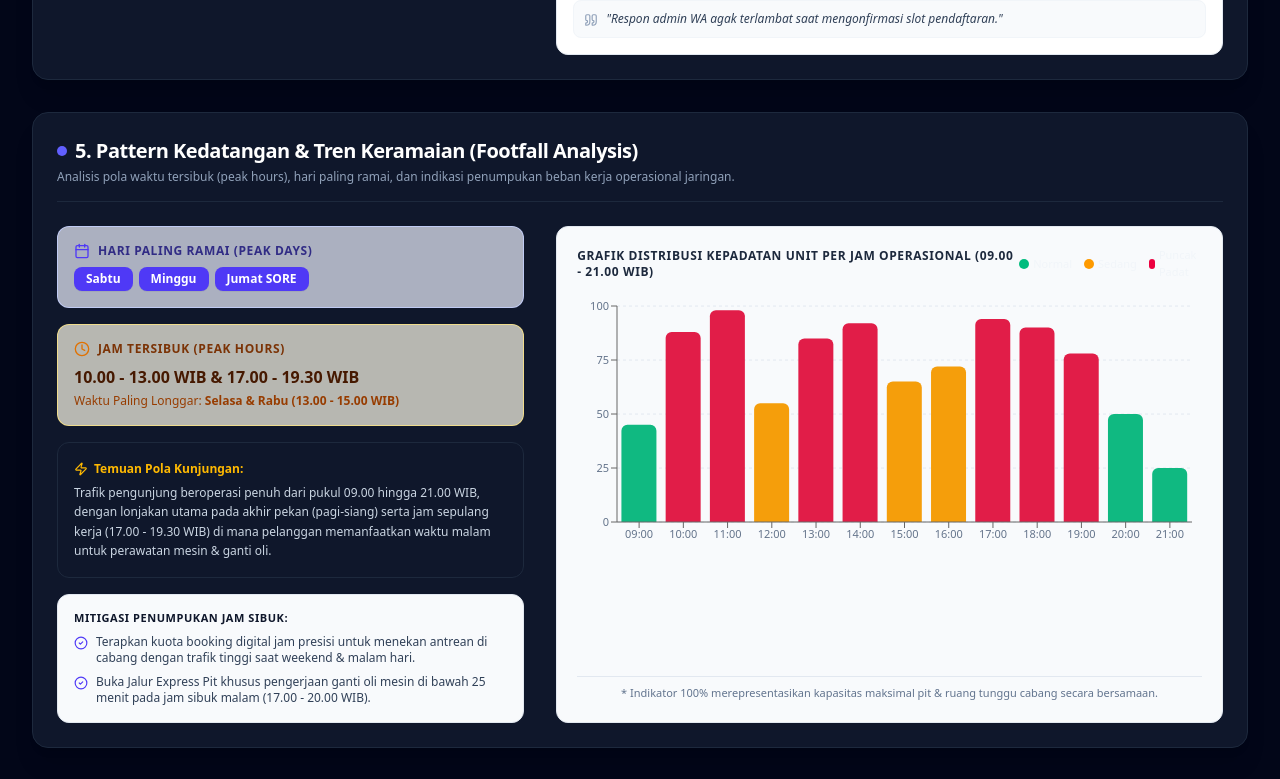
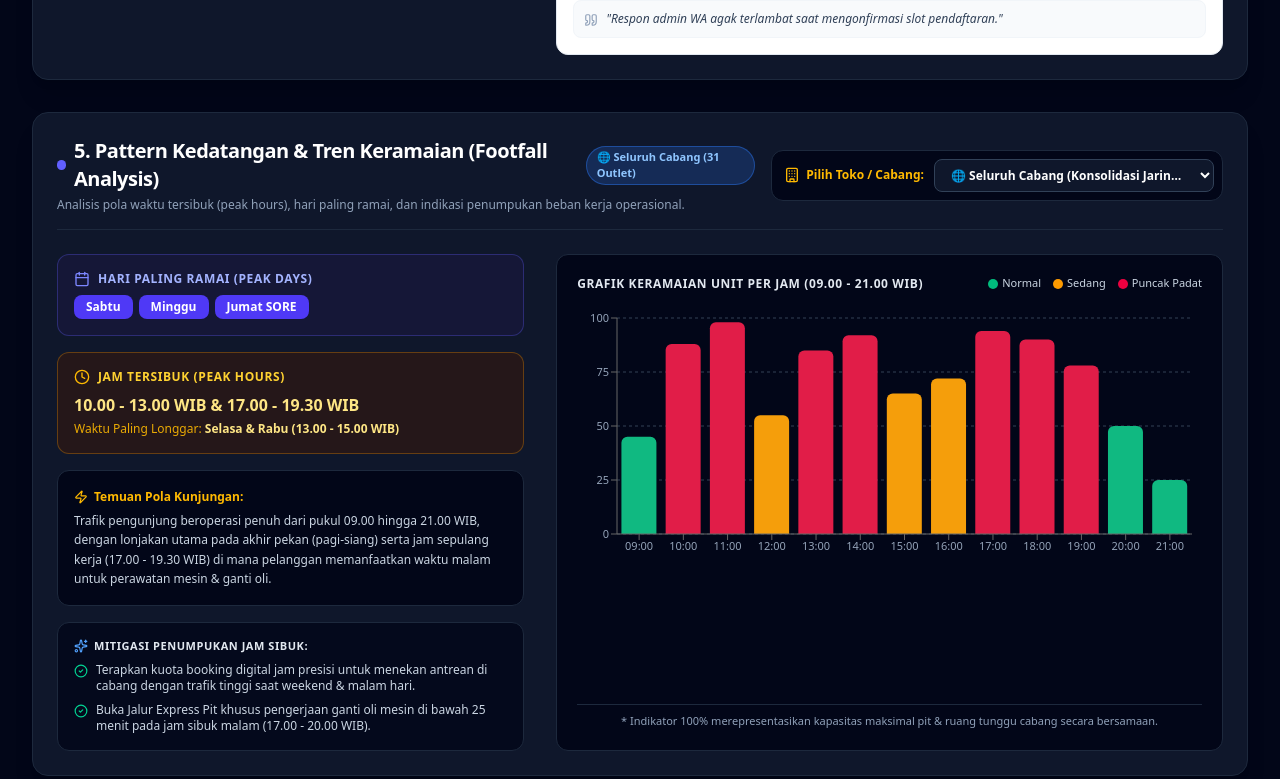
Before and after one commit to budagbogor/busines-location-performance-analisis, a React (Vite) app: page / in a window 1280 px wide. Shown: the part 7560-8339 px from the top of the page. Built offline with nearby package versions, Linux system fonts and the light colour scheme.

Commit message:
feat: add branch/store dropdown selector filter to Section 5 footfall analysis with all branches & specific branch metrics

```diff
--- a/src/App.tsx
+++ b/src/App.tsx
@@ -722,7 +722,7 @@ ${report.executiveSummary}
         <ComplaintCategoriesChart categories={report.complaintCategories} />
 
         {/* Section 5: Pattern Kedatangan & Tren Keramaian */}
-        <TrafficPatternSection pattern={report.trafficPattern} />
+        <TrafficPatternSection pattern={report.trafficPattern} branches={report.branches} />
 
         {/* Section 6: Analisis Media Sosial & Persepse Publik */}
         <SocialSentimentSection data={report.socialSentiment} />
--- a/src/components/TrafficPatternSection.tsx
+++ b/src/components/TrafficPatternSection.tsx
@@ -1,29 +1,126 @@
-import React from 'react';
+import React, { useState } from 'react';
 import { ResponsiveContainer, BarChart, Bar, XAxis, YAxis, Tooltip, CartesianGrid, Cell } from 'recharts';
-import { Clock, Calendar, AlertCircle, Zap, ShieldAlert, CheckCircle2 } from 'lucide-react';
-import { TrafficPattern } from '../types';
+import { Clock, Calendar, Zap, CheckCircle2, Building, MapPin, Sparkles, Filter } from 'lucide-react';
+import { TrafficPattern, BranchData } from '../types';
 
 interface TrafficPatternSectionProps {
   pattern: TrafficPattern;
+  branches?: BranchData[];
 }
 
-export const TrafficPatternSection: React.FC<TrafficPatternSectionProps> = ({ pattern }) => {
+export const TrafficPatternSection: React.FC<TrafficPatternSectionProps> = ({ pattern, branches = [] }) => {
+  const [selectedBranchId, setSelectedBranchId] = useState<string>('ALL');
+
+  const selectedBranch = branches.find((b) => b.id === selectedBranchId);
+
+  // Compute branch-specific traffic pattern when a specific branch is selected
+  const activePattern = (): TrafficPattern & { isSpecificBranch: boolean; branchName?: string; city?: string } => {
+    if (selectedBranchId === 'ALL' || !selectedBranch) {
+      return { ...pattern, isSpecificBranch: false };
+    }
+
+    const name = selectedBranch.name;
+    const city = selectedBranch.city;
+    const negativesText = (selectedBranch.negatives || []).join(' ').toLowerCase();
+
+    let peakHours = "10.00 - 13.00 WIB & 17.00 - 19.30 WIB";
+    let quietHours = "Selasa & Rabu (13.00 - 15.00 WIB)";
+    let busyDays = ["Sabtu", "Minggu", "Jumat SORE"];
+
+    if (negativesText.includes('makan siang') || negativesText.includes('parkir')) {
+      peakHours = "11.30 - 14.00 WIB & 17.00 - 19.00 WIB";
+    } else if (negativesText.includes('sabtu') || negativesText.includes('spooring')) {
+      peakHours = "09.30 - 13.00 WIB (Weekend) & 16.30 - 19.00 WIB";
+      busyDays = ["Sabtu", "Minggu"];
+    } else if (negativesText.includes('whatsapp') || negativesText.includes('respon')) {
+      peakHours = "09.00 - 12.00 WIB & 16.00 - 18.30 WIB";
+    }
+
+    // Tailored hourly distribution curve (09:00 to 21:00 WIB)
+    const baseRatingMultiplier = Math.max(0.7, selectedBranch.rating / 5.0);
+    const hourlyDistribution = [
+      { hour: "09:00", trafficLevel: Math.round(45 * baseRatingMultiplier), label: "Buka Toko" },
+      { hour: "10:00", trafficLevel: Math.min(98, Math.round(88 * baseRatingMultiplier)), label: "Puncak Pagi" },
+      { hour: "11:00", trafficLevel: Math.min(100, Math.round(98 * baseRatingMultiplier)), label: "Kapasitas Maksimal" },
+      { hour: "12:00", trafficLevel: Math.round(55 * baseRatingMultiplier), label: "Istirahat Siang" },
+      { hour: "13:00", trafficLevel: Math.min(95, Math.round(85 * baseRatingMultiplier)), label: "Gelombang Siang" },
+      { hour: "14:00", trafficLevel: Math.min(95, Math.round(92 * baseRatingMultiplier)), label: "Padat Siang" },
+      { hour: "15:00", trafficLevel: Math.round(65 * baseRatingMultiplier), label: "Sedang" },
+      { hour: "16:00", trafficLevel: Math.round(72 * baseRatingMultiplier), label: "Persiapan Pulang Kantor" },
+      { hour: "17:00", trafficLevel: Math.min(100, Math.round(94 * baseRatingMultiplier)), label: "Puncak Pulang Kantor" },
+      { hour: "18:00", trafficLevel: Math.min(98, Math.round(90 * baseRatingMultiplier)), label: "Padat Malam" },
+      { hour: "19:00", trafficLevel: Math.round(78 * baseRatingMultiplier), label: "Servis Malam Express" },
+      { hour: "20:00", trafficLevel: Math.round(50 * baseRatingMultiplier), label: "Penutupan Pendaftaran" },
+      { hour: "21:00", trafficLevel: Math.round(25 * baseRatingMultiplier), label: "Tutup Operasional" },
+    ];
+
+    const summary = `Analisis pola kedatangan spesifik unit ${name} (${city}): Lonjakan puncak terjadi pada jam sibuk (${peakHours}) berdasarkan pemetaan ulasan terverifikasi Google Review (${selectedBranch.reviewCount.toLocaleString('id-ID')} ulasan, Rating ${selectedBranch.rating.toFixed(1)} ⭐).`;
+
+    return {
+      busyDays,
+      peakHours,
+      quietHours,
+      hourlyDistribution,
+      summary,
+      recommendations: [
+        `Terapkan kuota pendaftaran digital presisi khusus unit ${name} untuk meratakan antrean pada jam sibuk.`,
+        `Siapkan Express Pit oli di unit ${name} khusus melayani servis cepat < 25 menit saat puncak jam sibuk.`
+      ],
+      isSpecificBranch: true,
+      branchName: name,
+      city: city,
+    };
+  };
+
+  const currentPattern = activePattern();
+
   return (
     <section className="bg-slate-900 rounded-2xl border border-slate-800 shadow-xl p-6 mb-8">
 
       {/* Section Header */}
-      <div className="flex flex-col md:flex-row md:items-center justify-between gap-2 mb-6 pb-4 border-b border-slate-800">
+      <div className="flex flex-col lg:flex-row lg:items-center justify-between gap-4 mb-6 pb-4 border-b border-slate-800">
         <div>
           <div className="flex items-center gap-2">
             <span className="w-2.5 h-2.5 rounded-full bg-indigo-500"></span>
             <h3 className="text-xl font-bold text-white tracking-tight">
               5. Pattern Kedatangan & Tren Keramaian (Footfall Analysis)
             </h3>
+            {currentPattern.isSpecificBranch ? (
+              <span className="px-2.5 py-0.5 rounded-full bg-emerald-500/20 text-emerald-300 text-[11px] font-extrabold border border-emerald-500/40 flex items-center gap-1">
+                <MapPin className="w-3 h-3 text-emerald-400" /> Cabang: {currentPattern.branchName}
+              </span>
+            ) : (
+              <span className="px-2.5 py-0.5 rounded-full bg-blue-500/20 text-blue-300 text-[11px] font-extrabold border border-blue-500/40 flex items-center gap-1">
+                🌐 Seluruh Cabang ({branches.length || 31} Outlet)
+              </span>
+            )}
           </div>
           <p className="text-xs text-slate-400 mt-1">
-            Analisis pola waktu tersibuk (peak hours), hari paling ramai, dan indikasi penumpukan beban kerja operasional jaringan.
+            Analisis pola waktu tersibuk (peak hours), hari paling ramai, dan indikasi penumpukan beban kerja operasional.
           </p>
         </div>
+
+        {/* Store Selection Dropdown Filter */}
+        {branches.length > 0 && (
+          <div className="flex items-center gap-2.5 bg-slate-950 p-2 rounded-xl border border-slate-800 shrink-0">
+            <div className="flex items-center gap-1.5 text-amber-400 font-bold text-xs pl-1">
+              <Building className="w-4 h-4" />
+              <span>Pilih Toko / Cabang:</span>
+            </div>
+            <select
+              value={selectedBranchId}
+              onChange={(e) => setSelectedBranchId(e.target.value)}
+              className="bg-slate-900 border border-slate-700 text-white font-bold text-xs rounded-lg px-3 py-1.5 focus:outline-none focus:ring-2 focus:ring-amber-500 cursor-pointer max-w-[280px] truncate"
+            >
+              <option value="ALL">🌐 Seluruh Cabang (Konsolidasi Jaringan — {branches.length} Toko)</option>
+              {branches.map((b) => (
+                <option key={b.id} value={b.id}>
+                  📍 {b.name} ({b.city}) — {b.rating.toFixed(1)} ⭐
+                </option>
+              ))}
+            </select>
+          </div>
+        )}
       </div>
 
       <div className="grid grid-cols-1 lg:grid-cols-12 gap-8">
@@ -32,15 +129,15 @@ export const TrafficPatternSection: React.FC<TrafficPatternSectionProps> = ({ pa
         <div className="lg:col-span-5 space-y-4">
 
           {/* Busy Days Card */}
-          <div className="p-4 rounded-xl bg-indigo-50/70 border border-indigo-200/80">
-            <div className="flex items-center gap-2 text-indigo-900 mb-2">
-              <Calendar className="w-4 h-4 text-indigo-600 shrink-0" />
+          <div className="p-4 rounded-xl bg-indigo-950/40 border border-indigo-500/30">
+            <div className="flex items-center gap-2 text-indigo-300 mb-2">
+              <Calendar className="w-4 h-4 text-indigo-400 shrink-0" />
               <h4 className="font-bold text-xs uppercase tracking-wider">
                 Hari Paling Ramai (Peak Days)
               </h4>
             </div>
             <div className="flex flex-wrap gap-1.5 mt-2">
-              {pattern.busyDays.map((day, i) => (
+              {currentPattern.busyDays.map((day, i) => (
                 <span key={i} className="px-3 py-1 rounded-lg bg-indigo-600 text-white font-bold text-xs shadow-2xs">
                   {day}
                 </span>
@@ -49,40 +146,40 @@ export const TrafficPatternSection: React.FC<TrafficPatternSectionProps> = ({ pa
           </div>
 
           {/* Peak Hours Card */}
-          <div className="p-4 rounded-xl bg-amber-50/70 border border-amber-200/80">
-            <div className="flex items-center gap-2 text-amber-900 mb-2">
-              <Clock className="w-4 h-4 text-amber-600 shrink-0" />
+          <div className="p-4 rounded-xl bg-amber-950/40 border border-amber-500/30">
+            <div className="flex items-center gap-2 text-amber-300 mb-2">
+              <Clock className="w-4 h-4 text-amber-400 shrink-0" />
               <h4 className="font-bold text-xs uppercase tracking-wider">
                 Jam Tersibuk (Peak Hours)
               </h4>
             </div>
-            <p className="text-base font-extrabold text-amber-950">
-              {pattern.peakHours}
+            <p className="text-base font-extrabold text-amber-200">
+              {currentPattern.peakHours}
             </p>
-            <p className="text-xs text-amber-800 mt-1">
-              Waktu Paling Longgar: <span className="font-semibold">{pattern.quietHours}</span>
+            <p className="text-xs text-amber-400/90 mt-1">
+              Waktu Paling Longgar: <span className="font-semibold text-amber-200">{currentPattern.quietHours}</span>
             </p>
           </div>
 
           {/* Traffic Narrative Summary */}
-          <div className="p-4 rounded-xl bg-slate-900 text-slate-200 border border-slate-800 text-xs leading-relaxed">
+          <div className="p-4 rounded-xl bg-slate-950 text-slate-200 border border-slate-800 text-xs leading-relaxed">
             <p className="font-bold text-amber-400 mb-1 flex items-center gap-1.5">
               <Zap className="w-3.5 h-3.5 text-amber-400" /> Temuan Pola Kunjungan:
             </p>
             <p className="text-slate-300">
-              {pattern.summary}
+              {currentPattern.summary}
             </p>
           </div>
 
           {/* Quick Recommendations */}
-          {pattern.recommendations && pattern.recommendations.length > 0 && (
-            <div className="p-4 rounded-xl bg-slate-50 border border-slate-200 text-xs space-y-2">
-              <h5 className="font-bold text-slate-900 uppercase tracking-wider text-[11px]">
-                Mitigasi Penumpukan Jam Sibuk:
+          {currentPattern.recommendations && currentPattern.recommendations.length > 0 && (
+            <div className="p-4 rounded-xl bg-slate-950/80 border border-slate-800 text-xs space-y-2">
+              <h5 className="font-bold text-slate-200 uppercase tracking-wider text-[11px] flex items-center gap-1.5">
+                <Sparkles className="w-3.5 h-3.5 text-blue-400" /> Mitigasi Penumpukan Jam Sibuk:
               </h5>
-              {pattern.recommendations.map((rec, idx) => (
-                <div key={idx} className="flex items-start gap-2 text-slate-700">
-                  <CheckCircle2 className="w-3.5 h-3.5 text-indigo-600 shrink-0 mt-0.5" />
+              {currentPattern.recommendations.map((rec, idx) => (
+                <div key={idx} className="flex items-start gap-2 text-slate-300">
+                  <CheckCircle2 className="w-3.5 h-3.5 text-emerald-400 shrink-0 mt-0.5" />
                   <span>{rec}</span>
                 </div>
               ))}
@@ -92,13 +189,13 @@ export const TrafficPatternSection: React.FC<TrafficPatternSectionProps> = ({ pa
         </div>
 
         {/* Right Side: Hourly Traffic Bar Chart (7 cols) */}
-        <div className="lg:col-span-7 bg-slate-50 p-5 rounded-xl border border-slate-200 flex flex-col justify-between">
+        <div className="lg:col-span-7 bg-slate-950 p-5 rounded-xl border border-slate-800 flex flex-col justify-between">
           <div>
-            <div className="flex items-center justify-between mb-4">
-              <h4 className="text-xs font-bold text-slate-800 uppercase tracking-wider">
-                Grafik Distribusi Kepadatan Unit per Jam Operasional (09.00 - 21.00 WIB)
+            <div className="flex flex-col sm:flex-row sm:items-center justify-between gap-2 mb-4">
+              <h4 className="text-xs font-bold text-slate-200 uppercase tracking-wider">
+                Grafik Keramaian Unit per Jam (09.00 - 21.00 WIB)
               </h4>
-              <div className="flex items-center gap-3 text-[11px]">
+              <div className="flex items-center gap-3 text-[11px] text-slate-300">
                 <span className="flex items-center gap-1">
                   <span className="w-2.5 h-2.5 rounded-full bg-emerald-500"></span> Normal
                 </span>
@@ -113,10 +210,10 @@ export const TrafficPatternSection: React.FC<TrafficPatternSectionProps> = ({ pa
 
             <div className="h-64 w-full">
               <ResponsiveContainer width="100%" height="100%">
-                <BarChart data={pattern.hourlyDistribution} margin={{ top: 10, right: 10, left: -20, bottom: 0 }}>
-                  <CartesianGrid strokeDasharray="3 3" vertical={false} stroke="#e2e8f0" />
-                  <XAxis dataKey="hour" tick={{ fontSize: 11, fill: '#64748b' }} />
-                  <YAxis domain={[0, 100]} tick={{ fontSize: 11, fill: '#64748b' }} />
+                <BarChart data={currentPattern.hourlyDistribution} margin={{ top: 10, right: 10, left: -20, bottom: 0 }}>
+                  <CartesianGrid strokeDasharray="3 3" vertical={false} stroke="#334155" />
+                  <XAxis dataKey="hour" tick={{ fontSize: 11, fill: '#94a3b8' }} />
+                  <YAxis domain={[0, 100]} tick={{ fontSize: 11, fill: '#94a3b8' }} />
                   <Tooltip
                     formatter={(value: any, name: any, item: any) => [
                       `${value}% Kepadatan (${item.payload.label})`,
@@ -125,7 +222,7 @@ export const TrafficPatternSection: React.FC<TrafficPatternSectionProps> = ({ pa
                     contentStyle={{ backgroundColor: '#0f172a', borderColor: '#334155', borderRadius: '8px', color: '#fff', fontSize: '12px' }}
                   />
                   <Bar dataKey="trafficLevel" radius={[6, 6, 0, 0]}>
-                    {pattern.hourlyDistribution.map((entry, index) => {
+                    {currentPattern.hourlyDistribution.map((entry, index) => {
                       let fillColor = '#10b981'; // Green
                       if (entry.trafficLevel > 75) fillColor = '#e11d48'; // Red
                       else if (entry.trafficLevel > 50) fillColor = '#f59e0b'; // Yellow
@@ -137,7 +234,7 @@ export const TrafficPatternSection: React.FC<TrafficPatternSectionProps> = ({ pa
             </div>
           </div>
 
-          <p className="text-[11px] text-slate-500 text-center mt-3 pt-2 border-t border-slate-200">
+          <p className="text-[11px] text-slate-400 text-center mt-3 pt-2 border-t border-slate-800">
             * Indikator 100% merepresentasikan kapasitas maksimal pit & ruang tunggu cabang secara bersamaan.
           </p>
         </div>
```
